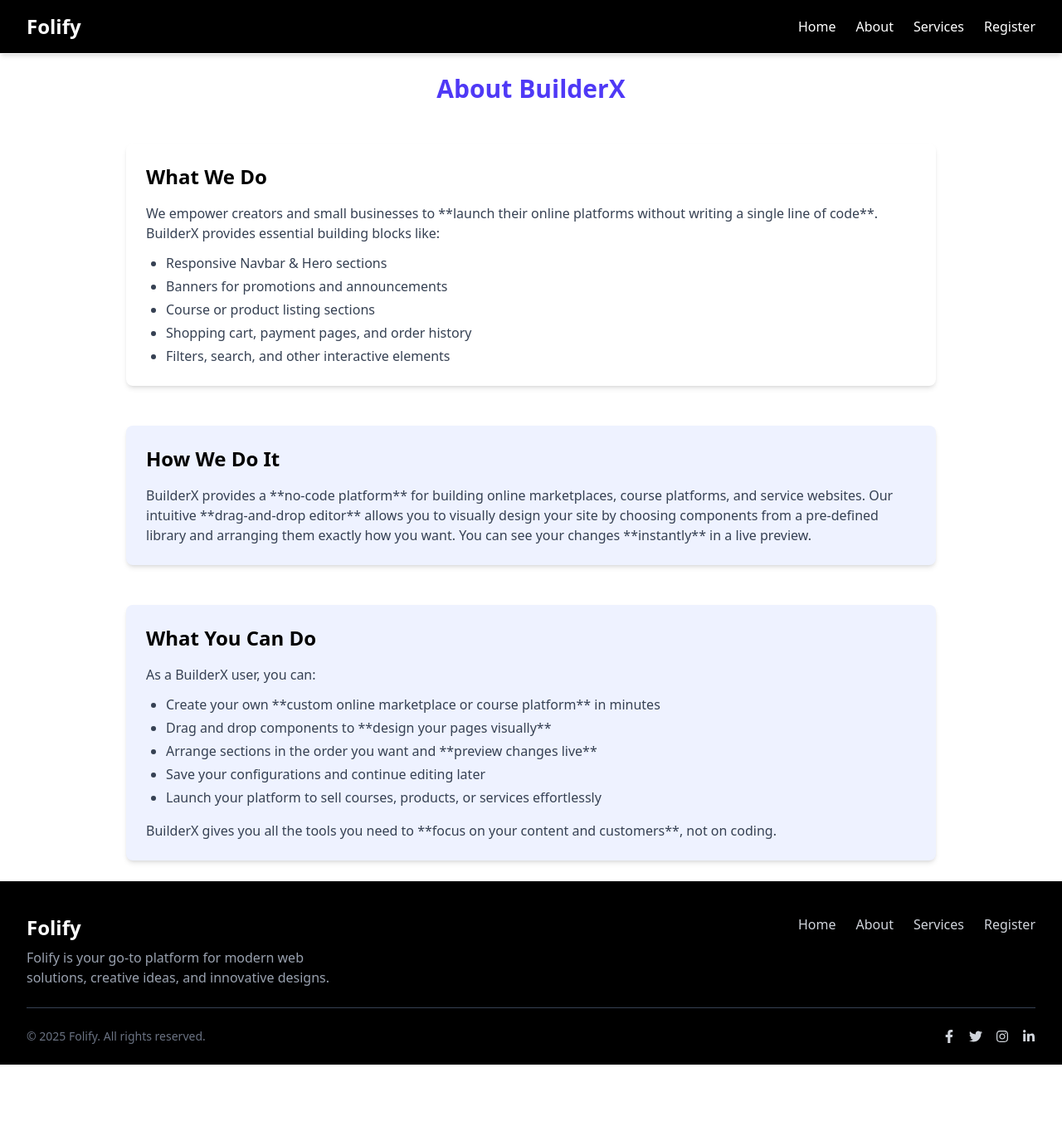
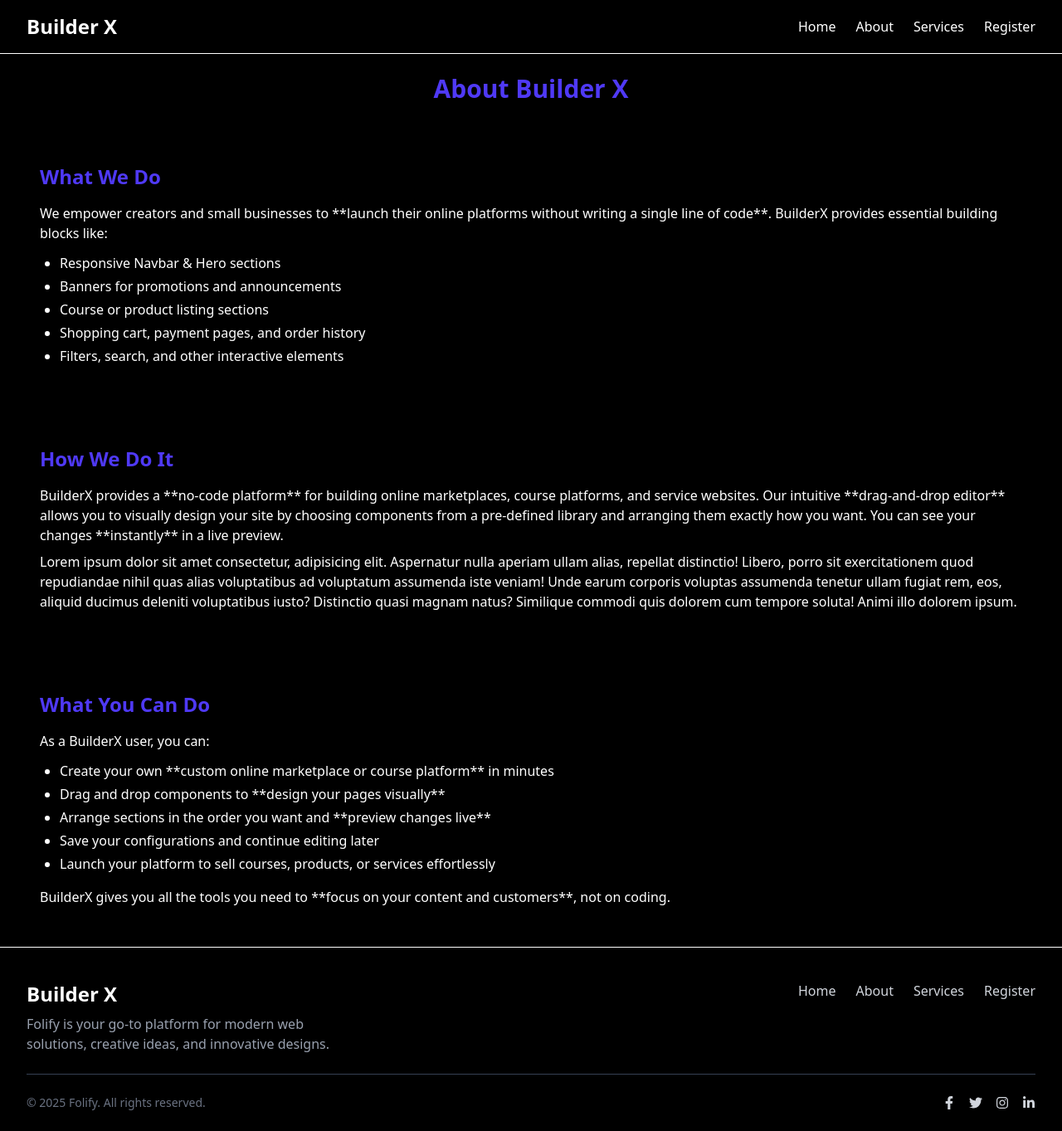
Before and after one commit to kaziarman23/builder-x, a React (Vite) app: page /about in a window 1280 px wide. Shown: the whole page at 83% size. Before the commit the page ends 1283 px from the top, so only its background shows below. Built offline with nearby package versions, Linux system fonts and the light colour scheme; no server answers.

Commit message:
updated ui in page-structure

```diff
--- a/src/app/builder/BuilderEditor.jsx
+++ b/src/app/builder/BuilderEditor.jsx
@@ -3,8 +3,11 @@ import ComponentLibrary from "./ComponentLibrary";
 import LivePreview from "./LivePreview";
 import { saveConfig, loadConfig } from "../utils/api";
 import auth from "../firebase/firebase.config";
+import { FaAngleDoubleUp } from "react-icons/fa";
+import { FaAngleDoubleDown } from "react-icons/fa";
+import { FaRegTrashAlt } from "react-icons/fa";
 
-export default function BuilderEditor() {
+function BuilderEditor() {
   const [components, setComponents] = useState(["Navbar", "Hero"]);
   const [userId, setUserId] = useState(null);
 
@@ -75,21 +78,21 @@ export default function BuilderEditor() {
                 <div className="space-x-1">
                   <button
                     onClick={() => moveUp(i)}
-                    className="px-2 py-1 bg-gray-200 rounded"
+                    className="px-2 py-2 hover:bg-white hover:text-black cursor-pointer  bg-black border-whtie border rounded"
                   >
-                    ↑
+                    <FaAngleDoubleUp />
                   </button>
                   <button
                     onClick={() => moveDown(i)}
-                    className="px-2 py-1 bg-gray-200 rounded"
+                    className="px-2 py-2 hover:bg-white hover:text-black cursor-pointer bg-black border-whtie border rounded"
                   >
-                    ↓
+                    <FaAngleDoubleDown />
                   </button>
                   <button
                     onClick={() => remove(i)}
-                    className="px-2 py-1 bg-red-500 text-white rounded"
+                    className="px-2 py-2 cursor-pointer  bg-red-500 text-white hover:bg-black border hover:border hover:text-red-500 rounded"
                   >
-                    Del
+                    <FaRegTrashAlt />
                   </button>
                 </div>
               </li>
@@ -98,7 +101,7 @@ export default function BuilderEditor() {
         </div>
         <div className="pt-2 flex justify-end">
           <button
-            className="px-4 py-2 bg-blue-600 text-white rounded"
+            className="px-4 py-2 bg-black border text-white rounded hover:bg-white hover:text-black font-bold cursor-pointer"
             onClick={handleSave}
           >
             Save
@@ -114,3 +117,5 @@ export default function BuilderEditor() {
     </div>
   );
 }
+
+export default BuilderEditor;
--- a/src/app/builder/ComponentLibrary.jsx
+++ b/src/app/builder/ComponentLibrary.jsx
@@ -25,10 +25,10 @@ function ComponentLibrary({ onAdd }) {
               <div className="text-sm text-gray-500">{c.example}</div>
             </div>
             <button
-              className="px-3 py-1 bg-indigo-600 text-white rounded"
+              className="px-3 py-1 bg-indigo-600 text-white rounded-lg cursor-pointer"
               onClick={() => onAdd(c.key)}
             >
-              Add
+              ADD
             </button>
           </li>
         ))}
--- a/src/app/pages/about/About.jsx
+++ b/src/app/pages/about/About.jsx
@@ -1,19 +1,20 @@
 function About() {
   return (
-    <div className="p-6 max-w-5xl mx-auto space-y-12">
+    <div className="p-6 w-full h-full bg-black text-white">
+      <div className=" max-w-7xl mx-auto space-y-12">
         <h1 className="text-3xl font-bold text-indigo-600 text-center">
-        About BuilderX
+          About Builder X
         </h1>
 
         {/* What We Do */}
-      <section className="bg-white p-6 rounded-lg shadow-md">
-        <h2 className="text-2xl font-semibold mb-4">What We Do</h2>
-        <p className="text-gray-700">
+        <section className="bg-black p-6 rounded-lg shadow-md">
+          <h2 className="text-2xl font-semibold mb-4 text-indigo-600">What We Do</h2>
+          <p className="text-white">
             We empower creators and small businesses to **launch their online
             platforms without writing a single line of code**. BuilderX provides
             essential building blocks like:
           </p>
-        <ul className="list-disc ml-6 mt-3 space-y-1 text-gray-700">
+          <ul className="list-disc ml-6 mt-3 space-y-1 text-white">
             <li>Responsive Navbar & Hero sections</li>
             <li>Banners for promotions and announcements</li>
             <li>Course or product listing sections</li>
@@ -23,30 +24,35 @@ function About() {
         </section>
 
         {/* How We Do */}
-      <section className="bg-indigo-50 p-6 rounded-lg shadow-md">
-        <h2 className="text-2xl font-semibold mb-4">How We Do It</h2>
-        <p className="text-gray-700">
+        <section className="bg-black p-6 rounded-lg shadow-md">
+          <h2 className="text-2xl font-semibold text-indigo-600 mb-4">
+            How We Do It
+          </h2>
+          <p className="text-white mb-2">
             BuilderX provides a **no-code platform** for building online
             marketplaces, course platforms, and service websites. Our intuitive
             **drag-and-drop editor** allows you to visually design your site by
             choosing components from a pre-defined library and arranging them
-          exactly how you want. You can see your changes **instantly** in a live
-          preview.
+            exactly how you want. You can see your changes **instantly** in a
+            live preview.
           </p>
+          <p>Lorem ipsum dolor sit amet consectetur, adipisicing elit. Aspernatur nulla aperiam ullam alias, repellat distinctio! Libero, porro sit exercitationem quod repudiandae nihil quas alias voluptatibus ad voluptatum assumenda iste veniam!
+          Unde earum corporis voluptas assumenda tenetur ullam fugiat rem, eos, aliquid ducimus deleniti voluptatibus iusto? Distinctio quasi magnam natus? Similique commodi quis dolorem cum tempore soluta! Animi illo dolorem ipsum.</p>
         </section>
 
         {/* What Users Can Do */}
-      <section className="bg-indigo-50 p-6 rounded-lg shadow-md">
+        <section className="bg-black p-6 rounded-lg shadow-md text-indigo-600">
           <h2 className="text-2xl font-semibold mb-4">What You Can Do</h2>
-        <p className="text-gray-700">As a BuilderX user, you can:</p>
-        <ul className="list-disc ml-6 mt-3 space-y-1 text-gray-700">
+          <p className="text-white">As a BuilderX user, you can:</p>
+          <ul className="list-disc ml-6 mt-3 space-y-1 text-white">
             <li>
-            Create your own **custom online marketplace or course platform** in
-            minutes
+              Create your own **custom online marketplace or course platform**
+              in minutes
             </li>
             <li>Drag and drop components to **design your pages visually**</li>
             <li>
-            Arrange sections in the order you want and **preview changes live**
+              Arrange sections in the order you want and **preview changes
+              live**
             </li>
             <li>Save your configurations and continue editing later</li>
             <li>
@@ -54,12 +60,13 @@ function About() {
               effortlessly
             </li>
           </ul>
-        <p className="mt-4 text-gray-700">
+          <p className="mt-4 text-white">
             BuilderX gives you all the tools you need to **focus on your content
             and customers**, not on coding.
           </p>
         </section>
       </div>
+    </div>
   );
 }
 
--- a/src/app/pages/home/Home.jsx
+++ b/src/app/pages/home/Home.jsx
@@ -4,9 +4,14 @@ export default function Home() {
   return (
     <div className="w-full h-full bg-black text-white">
       <div className="max-w-7xl mx-auto px-4 sm:px-6 lg:px-8 py-5">
-        <h1 className="text-2xl font-bold mb-4">Welcome to BuilderX</h1>
+        <h1 className="text-2xl font-bold mb-4">
+          Build your custom online platform effortlessly
+        </h1>
         <p className="mb-6">
-          Build your custom online platform easily using drag & drop.
+          With Builder X, you can design, arrange, and launch your own
+          marketplace or course platform without writing a single line of code.
+          Drag, drop, and preview your pages live — it’s fast, intuitive, and
+          fully under your control.
         </p>
         <div className="w-full h-full">
           <BuilderEditor />
--- a/src/app/pages/shared/Footer.jsx
+++ b/src/app/pages/shared/Footer.jsx
@@ -16,7 +16,9 @@ function Footer() {
         <div className="flex flex-col md:flex-row justify-between items-start md:items-start space-y-6 md:space-y-0">
           {/* Logo / Brand with description */}
           <div className="md:w-1/3">
-            <div className="text-white text-2xl font-bold">Folify</div>
+            <div className="text-white text-2xl font-bold hover:text-indigo-600">
+              Builder X
+            </div>
             <p className="mt-2 text-gray-400">
               Folify is your go-to platform for modern web solutions, creative
               ideas, and innovative designs.
@@ -55,25 +57,25 @@ function Footer() {
           <div className="flex gap-4">
             <button
               onClick={toastInvalidLink}
-              className="hover:text-white transition cursor-pointer"
+              className="hover:text-indigo-600 transition cursor-pointer"
             >
               <FaFacebookF />
             </button>
             <button
               onClick={toastInvalidLink}
-              className="hover:text-white transition cursor-pointer"
+              className="hover:text-indigo-600 transition cursor-pointer"
             >
               <FaTwitter />
             </button>
             <button
               onClick={toastInvalidLink}
-              className="hover:text-white transition cursor-pointer"
+              className="hover:text-indigo-600 transition cursor-pointer"
             >
               <FaInstagram />
             </button>
             <button
               onClick={toastInvalidLink}
-              className="hover:text-white transition cursor-pointer"
+              className="hover:text-indigo-600 transition cursor-pointer"
             >
               <FaLinkedinIn />
             </button>
--- a/src/app/pages/shared/Navbar.jsx
+++ b/src/app/pages/shared/Navbar.jsx
@@ -13,7 +13,9 @@ function Navbar() {
         <div className="flex justify-between items-center h-16">
           {/* Logo */}
           <Link to="/">
-            <h1 className="text-2xl font-bold">Folify</h1>
+            <h1 className="text-2xl font-bold hover:text-indigo-600">
+              Builder X
+            </h1>
           </Link>
 
           {/* Desktop Menu */}
```
Lines whose indentation alone changed are shown as unchanged.
